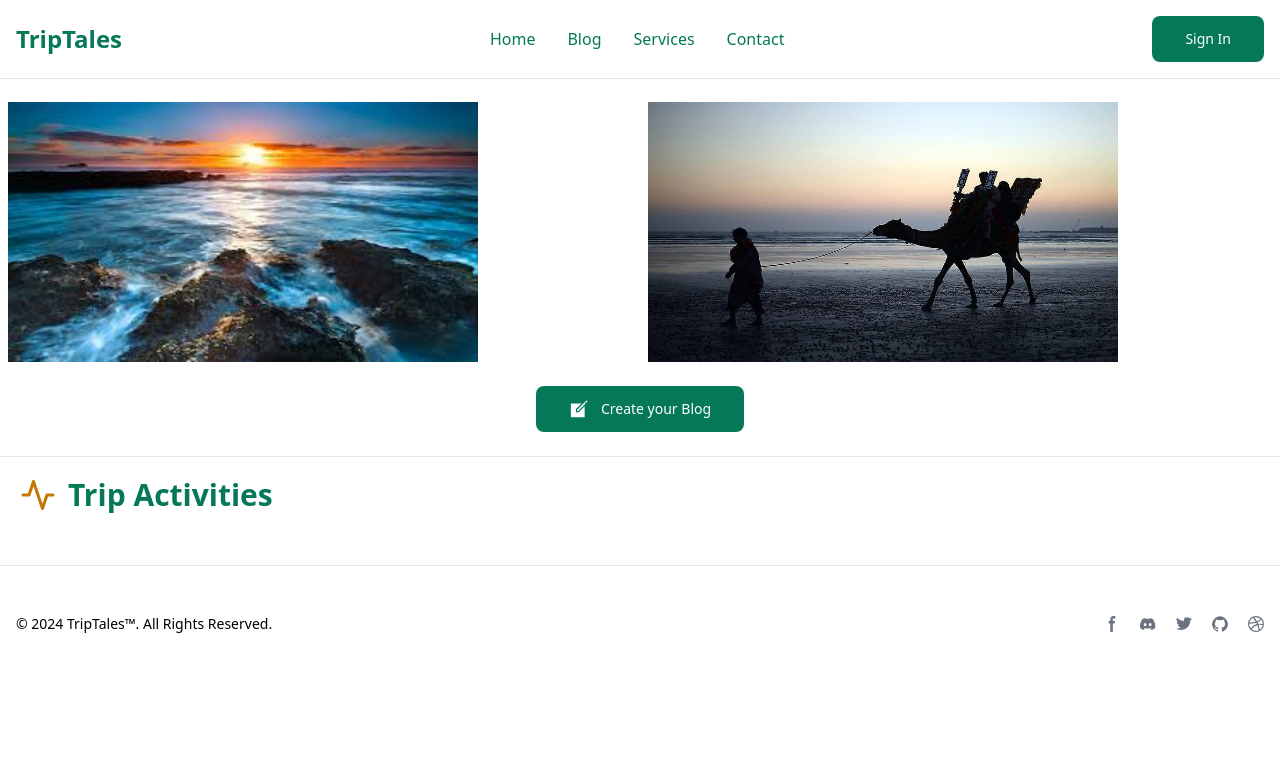
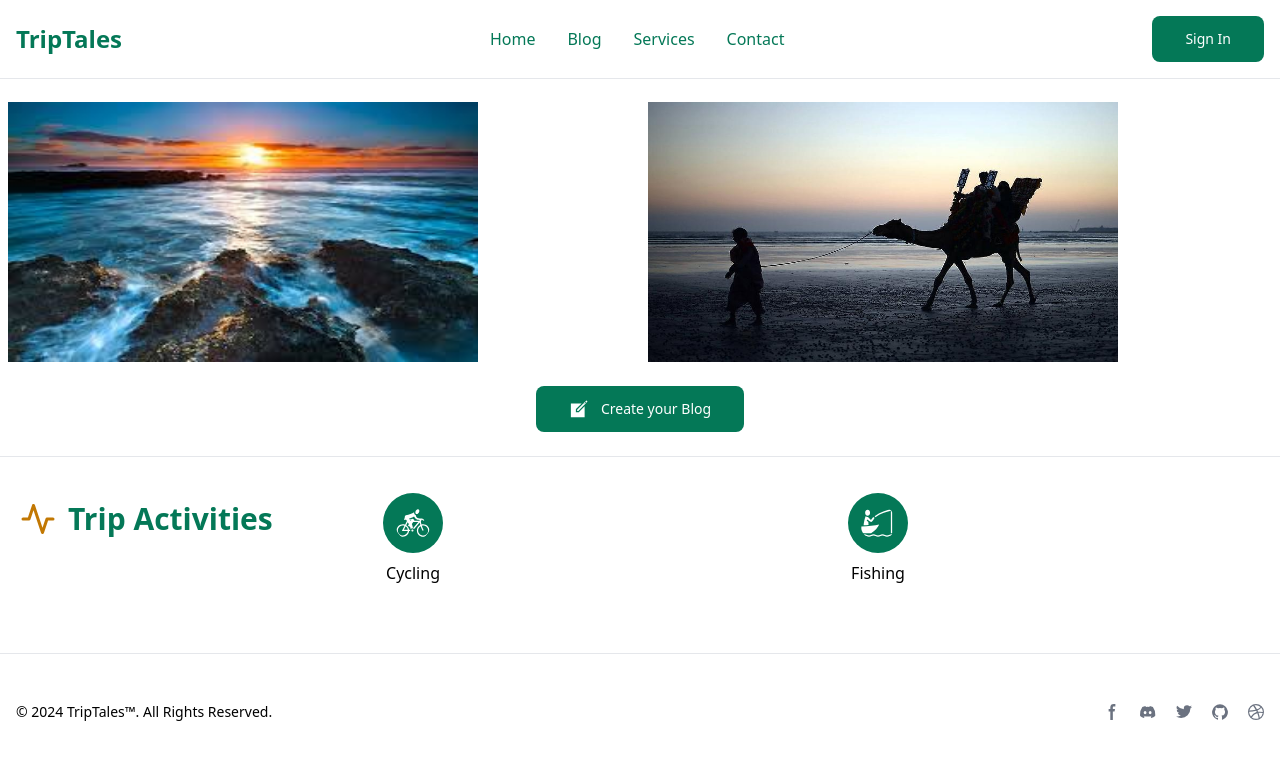
Before and after one commit to ayesharashid11/TripTales-project, a React (Vite) app in the folder client/: page /blogs in a window 1280 px wide. Shown: the top 760 px of the page. Built offline with nearby package versions, Linux system fonts and the light colour scheme.

Commit message:
created trip activities slider

```diff
--- a/client/src/components/FeaturedTours.jsx
+++ b/client/src/components/FeaturedTours.jsx
@@ -1,11 +1,39 @@
 import React from 'react'
+import { Card } from "flowbite-react";
 import { MdOutlineImportantDevices } from "react-icons/md";
+import { IoStarSharp } from "react-icons/io5";
+import scene3 from '../assets/scene3.jpg';
 const FeaturedTours = () => {
   return (
     <div className='p-7'>
        <h2 className="text-3xl flex items-center justify-center text-emerald-700 font-semibold mb-4">
             <MdOutlineImportantDevices className='text-4xl mr-3 text-yellow-500'/> Our Featured Tours
             </h2>
+
+            <Card
+      className="max-w-sm"
+      imgAlt="  Starlight Sport"
+      imgSrc={scene3}
+    >
+        <h5 className="text-xl font-semibold tracking-tight text-gray-900 dark:text-white">
+         Starlight Sport
+        </h5>
+      <div className="mb-5 mt-2.5 flex items-center">
+      <IoStarSharp/><IoStarSharp/><IoStarSharp/><IoStarSharp/>
+        <span className="ml-3 mr-2 rounded bg-cyan-100 px-2.5 py-0.5 text-xs font-semibold text-cyan-8000">
+          5.0
+        </span>
+      </div>
+      <div className="flex items-center justify-between">
+        <span className="text-3xl font-bold text-gray-900 dark:text-white">$599</span>
+        <a
+          href="#"
+          className="rounded-lg bg-emerald-700 px-5 py-2.5 text-center text-sm font-medium text-white hover:bg-cyan-800  "
+        >
+          Add to cart
+        </a>
+      </div>
+    </Card>
     </div>
   )
 }
--- a/client/src/components/TripActivities.jsx
+++ b/client/src/components/TripActivities.jsx
@@ -1,14 +1,72 @@
 import React from 'react'
 import { FiActivity } from "react-icons/fi";
+import "react-multi-carousel/lib/styles.css";
+import Carousel from "react-multi-carousel";
+import { GiHiking } from "react-icons/gi";
+import { FaPersonSwimming } from "react-icons/fa6";
+import { GiCycling } from "react-icons/gi";
+import { GiBoatFishing } from "react-icons/gi";
+import { SiJusteat } from "react-icons/si";
+import '../screens/styles.css';
 
 const TripActivities = () => {
+  const responsive = {
+    superLargeDesktop: {
+      breakpoint: { max: 4000, min: 3000 },
+      items: 5
+    },
+    desktop: {
+      breakpoint: { max: 3000, min: 1024 },
+      items: 3
+    },
+    tablet: {
+      breakpoint: { max: 1024, min: 464 },
+      items: 2
+    },
+    mobile: {
+      breakpoint: { max: 464, min: 0 },
+      items: 1
+    }
+  };
+
   return (
-    <div >
-      <h2 className="text-3xl p-5 flex  text-emerald-700 font-semibold mb-4">
-            <FiActivity  className='text-4xl mr-3 text-yellow-500'/> Trip Activities
-            </h2>
+    <div className="flex flex-col md:flex-row p-5">
+      <div className="md:w-1/4 mb-4 md:mb-0">
+        <h2 className="text-3xl flex items-center text-emerald-700 font-semibold mt-6">
+          <FiActivity className='text-4xl mr-3 text-yellow-500' /> Trip Activities
+        </h2>
+      </div>
+      <div className="md:w-3/4">
+        <Carousel
+          responsive={responsive}
+          autoPlay={true}
+          autoPlaySpeed={2000}
+          infinite={true}
+        >
+          <div className='flex flex-col items-center mx-2 p-4 w-[150px]'>
+            <GiHiking className='text-6xl text-white rounded-full bg-emerald-700 p-3 mb-2' />
+            <p>Hiking</p>
+          </div>
+          <div className='flex flex-col items-center mx-2 p-4 w-[150px]'>
+            <FaPersonSwimming className='text-6xl text-white rounded-full bg-emerald-700 p-3 mb-2' />
+            <p>Swimming</p>
+          </div>
+          <div className='flex flex-col items-center mx-2 p-4 w-[150px]'>
+            <GiCycling className='text-6xl text-white rounded-full bg-emerald-700 p-3 mb-2' />
+            <p>Cycling</p>
+          </div>
+          <div className='flex flex-col items-center mx-2 p-4 w-[150px]'>
+            <GiBoatFishing className='text-6xl text-white rounded-full bg-emerald-700 p-3 mb-2' />
+            <p>Fishing</p>
+          </div>
+          <div className='flex flex-col items-center mx-2 p-4 w-[150px]'>
+            <SiJusteat className='text-6xl text-white rounded-full bg-emerald-700 p-3 mb-2' />
+            <p>Eat</p>
+          </div>
+        </Carousel>
+      </div>
     </div>
   )
 }
 
-export default TripActivities
+export default TripActivities;
--- a/client/src/screens/styles.css
+++ b/client/src/screens/styles.css
@@ -1,54 +1,4 @@
-/* .parallex{
-    position: relative;
-    display: flex;
-    justify-content: flex-start;
-    height: 100vh;
-}
 
-.slogan  {
-    position: absolute;
-    font-size: 3em;
-    text-shadow: 2px 2px 4px rgba(0, 0, 0, .2);
-}
-
-body{
- min-height: 100vh;
- overflow-x: hidden;
-}
-
-.parallex img{
-    position: absolute;
-    top: 0;
-    left: 0;
-    width:100%;
-    pointer-events: none;
-} */
-
-/*
-.parallex {
-    position: relative;
-    display: flex;
-    justify-content: flex-start;
-    height: 100vh;
-
-  }
-
-  .slogan {
-    position: absolute;
-    font-size: 2em;
-    text-shadow: 2px 2px 4px rgba(0, 0, 0, 0.2);
-    color: aliceblue;
-    text-align: center;
-  }
-
-  .parallex img {
-    position: absolute;
-    top: 0;
-    left: 0;
-    width: 100%;
-    pointer-events: none;
-  }
-   */
    .parallex {
     position: relative;
     height: 130vh;
@@ -64,12 +14,12 @@ body{
     transform: translate(-50%, -50%);
     color: rgb(4 120 87);
   }
-
+/*
   body {
     min-height: 100vh;
     overflow-x: hidden;
   }
-
+   */
   .parallex img {
     position: absolute;
     top: 0;
@@ -77,10 +27,10 @@ body{
     width: 100%;
     pointer-events: none;
   }
-  /* .gray-shade{
-background-color: #F6F6F6;
-  } */
 
   .react-multiple-carousel__arrow{
     display: none !important;
   }
+  .react-multi-carousel-item li{
+    width: 200px;
+  }
```
